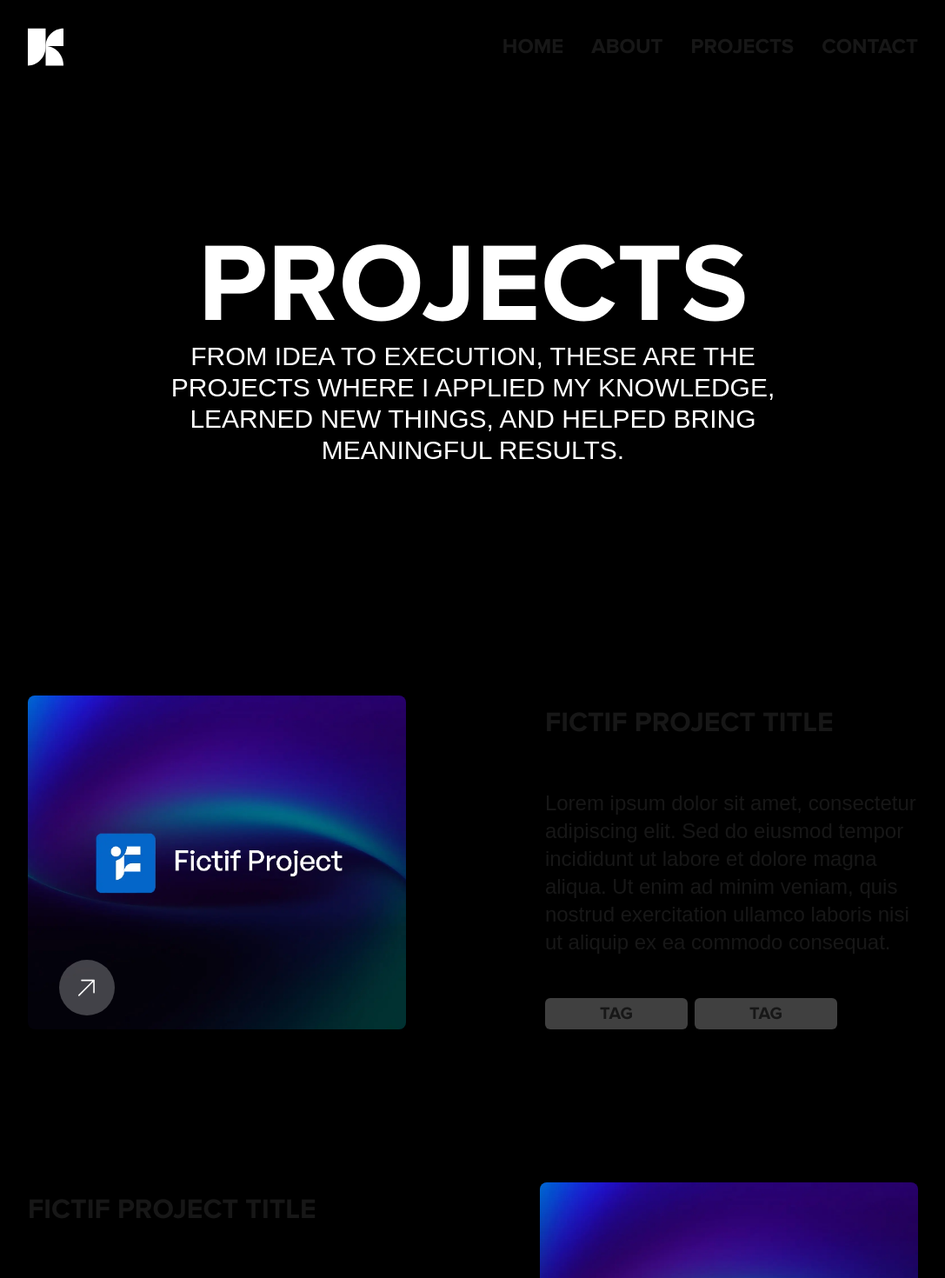
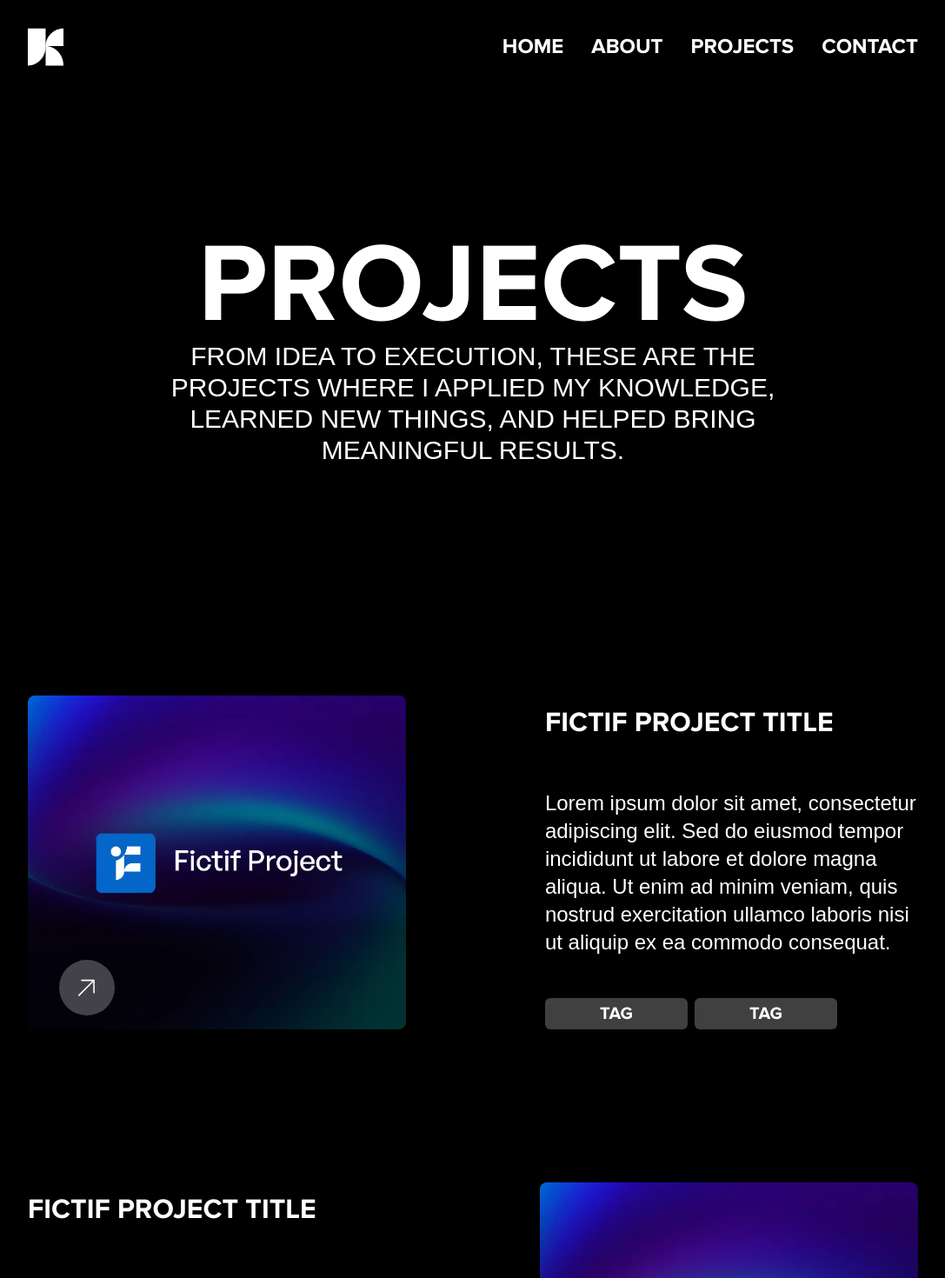
Before and after one commit to PatrickLoic-dev/portfolio-website-v2, a Next.js app: page /projects in a window 1280 px wide. Shown: the top 1470 px of the page at 87% size, without its empty margins (96-1183 px from the left). Built offline with nearby package versions, Linux system fonts and the light colour scheme; a web font is replaced by a local one.

Commit message:
Text color correction

```diff
--- a/src/app/page.tsx
+++ b/src/app/page.tsx
@@ -2,7 +2,7 @@
 
 export default function Home() {
   return (
-    <div className="w-full h-full py-[32px] px-[30px] flex flex-col justify-end sm:w-full md:px-32 bg-black">
+    <div className="w-full h-full py-[32px] px-[30px] flex flex-col justify-end sm:w-full md:px-32 bg-black text-white">
       <div>
       <h1 className="text-5xl proximaNovaBold uppercase md:text-6xl">
         Hi I&apos;m
--- a/src/app/projects/page.tsx
+++ b/src/app/projects/page.tsx
@@ -3,7 +3,7 @@ import ProjectComing from "@portfolio/components/Project cards/projectComing";
 
 function Projects() {
     return (
-        <div className="w-full h-fit sm:w-full px-[30px] overflow-hidden md:px-32 bg-black">
+        <div className="w-full h-fit sm:w-full px-[30px] overflow-hidden md:px-32 bg-black text-white">
             <section className="w-full h-screen text-white flex flex-col justify-center items-center sm:w-full">
                 <h1 className="text-5xl proximaNovaBold uppercase md:text-9xl">Projects</h1>
                 <p className="text-[12px] text-center proximaNova uppercase md:text-3xl md:w-[71%]">From idea to execution, these are the projects where I applied my knowledge, learned new things, and helped bring meaningful results.</p>
--- a/src/components/Project cards/projectCard.tsx
+++ b/src/components/Project cards/projectCard.tsx
@@ -8,7 +8,7 @@ interface ProjectCardProps {
   function ProjectCard({ reverse = false }: ProjectCardProps) {
 
     return (
-        <div className={`flex flex-col gap-6 md:flex-row md:gap-40 ${reverse ? 'md:flex-row-reverse' : 'md:flex-row'}`} >
+        <div className={`flex flex-col gap-6 md:flex-row md:gap-40 ${reverse ? 'md:flex-row-reverse' : 'md:flex-row'} text-white`} >
             <div className="w-full h-[220px] bg-cover bg-center rounded-[8px] flex items-end pl-4 pb-2 md:w-1/2 md:h-96 md:pl-9 md:pb-4" style={{ backgroundImage: "url('/Images/Other/Fictif project background.webp')" }}>
                 <button className='bg-[#FFFF]/25 size-9 flex justify-center items-center rounded-full md:size-16'>
                     <svg width="14" height="14" viewBox="0 0 14 14" fill="none" xmlns="http://www.w3.org/2000/svg" className="md:w-5 md:h-5">
--- a/src/components/Project cards/projectComing.tsx
+++ b/src/components/Project cards/projectComing.tsx
@@ -1,6 +1,6 @@
 function ProjectComing() {
     return (
-        <div className="w-full h-[220px] bg-cover bg-center rounded-[8px] flex items-end pl-4 pb-2 md:h-96 md:pl-9 md:pb-4" style={{ backgroundImage: "url('/Images/Other/Fictif project background.webp')" }}>
+        <div className="w-full h-[220px] bg-cover bg-center rounded-[8px] flex items-end pl-4 pb-2 md:h-96 md:pl-9 md:pb-4 text-white" style={{ backgroundImage: "url('/Images/Other/Fictif project background.webp')" }}>
             <button className='bg-[#FFFF]/25 size-fit flex justify-center items-center rounded-full text-[10px] proximaNova uppercase py-1 px-3 gap-1 md:text-[20px] md'>
                <span className="size-[4px] bg-[#FF8113] rounded-full md:size-2.5"></span>
                Coming soon
--- a/src/components/footer.tsx
+++ b/src/components/footer.tsx
@@ -2,7 +2,7 @@ import Link from "next/link";
 
 function Footer() {
     return (
-        <footer className="w-full h-fit bg-[#141414] px-[30px] pt-6 pb-8 flex flex-col md:w-screen md:px-32">
+        <footer className="w-full h-fit bg-[#141414] px-[30px] pt-6 pb-8 flex flex-col md:w-screen md:px-32 text-white">
             <div className="flex flex-col md:flex-row md:justify-between">
                 <svg width="36" height="38" viewBox="0 0 36 38" fill="none" xmlns="http://www.w3.org/2000/svg" className='sm:w-[41px] sm:h-[44px] mb-8'>
                     <path d="M17.9766 0.252686V19.0221C17.9766 29.3893 9.92821 37.7924 0 37.7924V0.252686H17.9766Z" fill="white" />
--- a/src/components/header.tsx
+++ b/src/components/header.tsx
@@ -27,7 +27,7 @@ function Header() {
 
 
     return (
-        <nav className={`w-screen sm:w-[90%] md:w-full md:px-32 py-[32px] px-[30px] flex items-center justify-between fixed z-50 transition-transform duration-300 ease-in-out ${show ? 'translate-y-0' : '-translate-y-full'}`}>
+        <nav className={`w-screen sm:w-[90%] md:w-full md:px-32 py-[32px] px-[30px] flex items-center justify-between fixed z-50 transition-transform duration-300 ease-in-out ${show ? 'translate-y-0' : '-translate-y-full'} text-white`}>
             <Link href="/">
                 <svg width="36" height="38" viewBox="0 0 36 38" fill="none" xmlns="http://www.w3.org/2000/svg" className='sm:w-[41px] sm:h-[44px]'>
                     <path d="M17.9766 0.252686V19.0221C17.9766 29.3893 9.92821 37.7924 0 37.7924V0.252686H17.9766Z" fill="white" />
--- a/src/components/tags.tsx
+++ b/src/components/tags.tsx
@@ -1,6 +1,6 @@
 function Tag() {
     return (
-        <div className="w-[60px] h-[14px] bg-[#FFFFFF]/25 overflow-hidden flex justify-center items-center  text-[8px] proximaNovaBold uppercase rounded-[2px] md:w-[164px] md:h-9 md:text-[20px] md:rounded-[6px] md:gap-6">
+        <div className="w-[60px] h-[14px] bg-[#FFFFFF]/25 overflow-hidden flex justify-center items-center  text-[8px] proximaNovaBold uppercase rounded-[2px] md:w-[164px] md:h-9 md:text-[20px] md:rounded-[6px] md:gap-6 text-white">
             Tag
         </div>
     );
```
